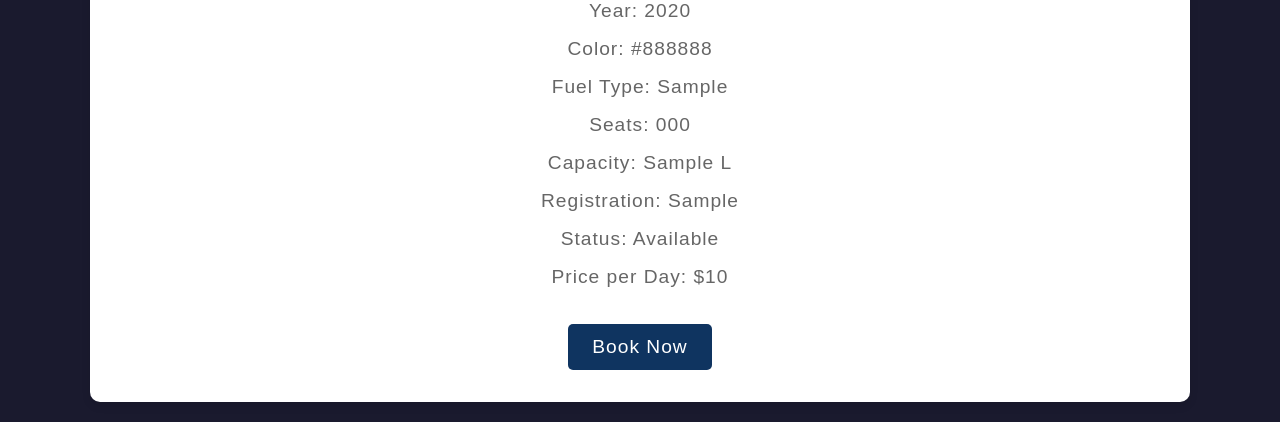
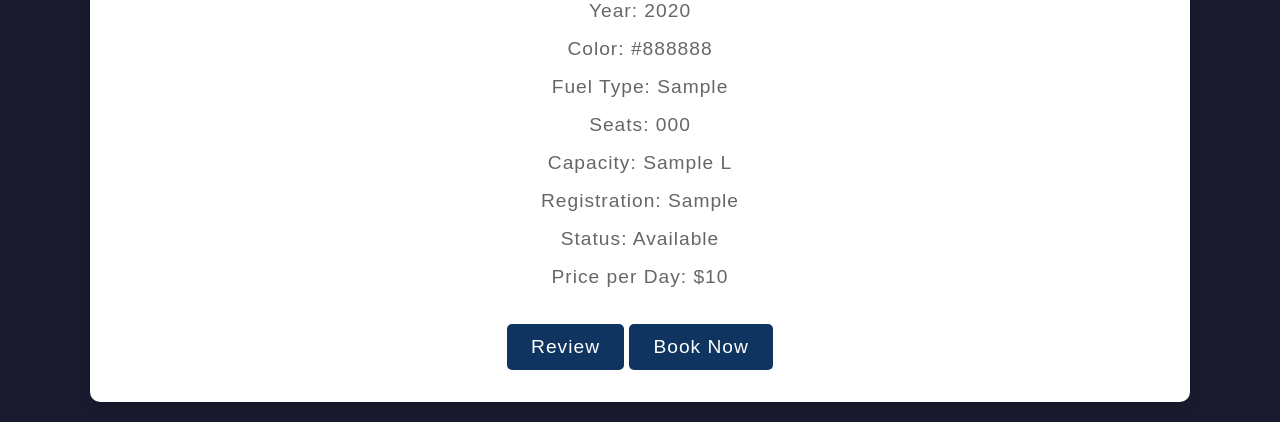
Before and after one commit to FortunateSon999/CP3407-Assessment-Group-1-Phoebe-Theodore, a PHP site: page /car_details.php?car_id=1 in a window 1280 px wide. Shown: the part 582-1004 px from the top of the page. Run offline with PHP 8.4, Linux system fonts and the light colour scheme; tables that the repository leaves empty or names only in its code hold one stand-in row (values such as "Sample post"); grey boxes marked "Sample" are stand-in pictures.

Commit message:
add a button to review the comment

```diff
--- a/car_details.php
+++ b/car_details.php
@@ -43,6 +43,7 @@ $car = $result->fetch_assoc();
         <p>Registration: <?php echo $car['registration']; ?></p>
         <p>Status: <?php echo $car['status'] ? 'Available' : 'Not Available'; ?></p>
         <p>Price per Day: $<?php echo $car['price_per_day']; ?></p>
+        <a href="review.php?car_id=<?php echo $car['car_id']; ?>" class="button">Review</a>
         <a href="booking.php?car_id=<?php echo $car['car_id']; ?>" class="button">Book Now</a>
     </div>
 </div>
```
